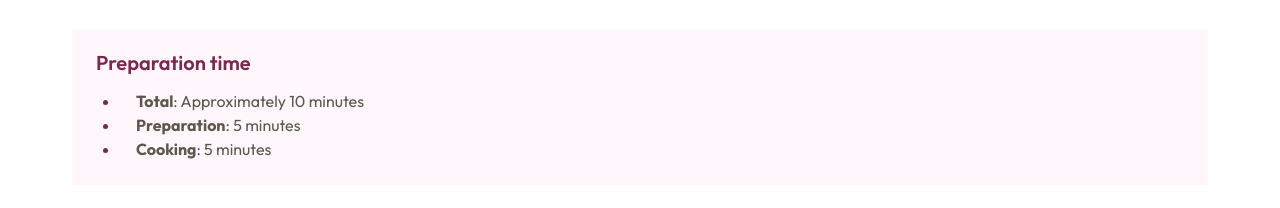
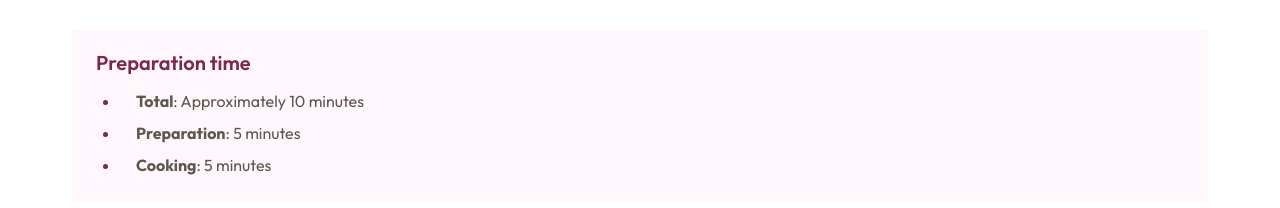
Before and after one commit to loki-pepe/recipe-page, a plain HTML site: page index.html in a window 1280 px wide. Shown: the part 744-952 px from the top of the page. Drawn offline with Linux system fonts and the light colour scheme.

Commit message:
set li margin-top

```diff
--- a/styles/styles.css
+++ b/styles/styles.css
@@ -95,6 +95,7 @@ img {
 
 li {
     padding-left: var(--space-200);
+    margin-top: var(--space-100);
 }
 
 main {
```
